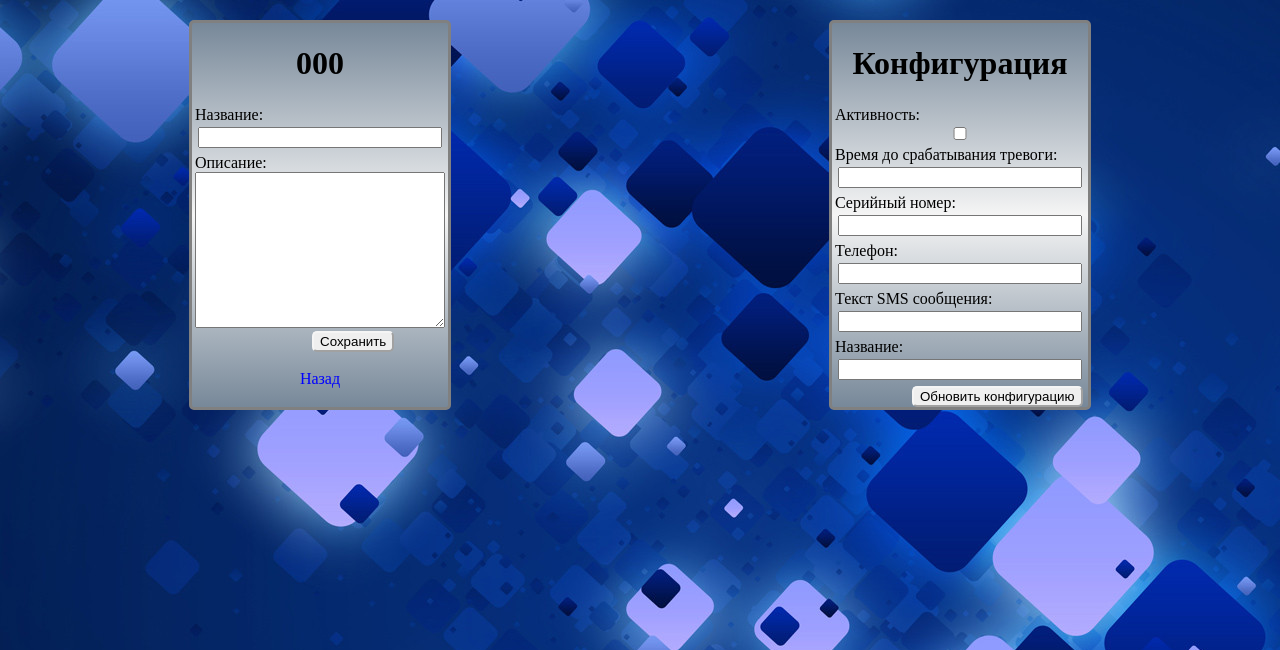
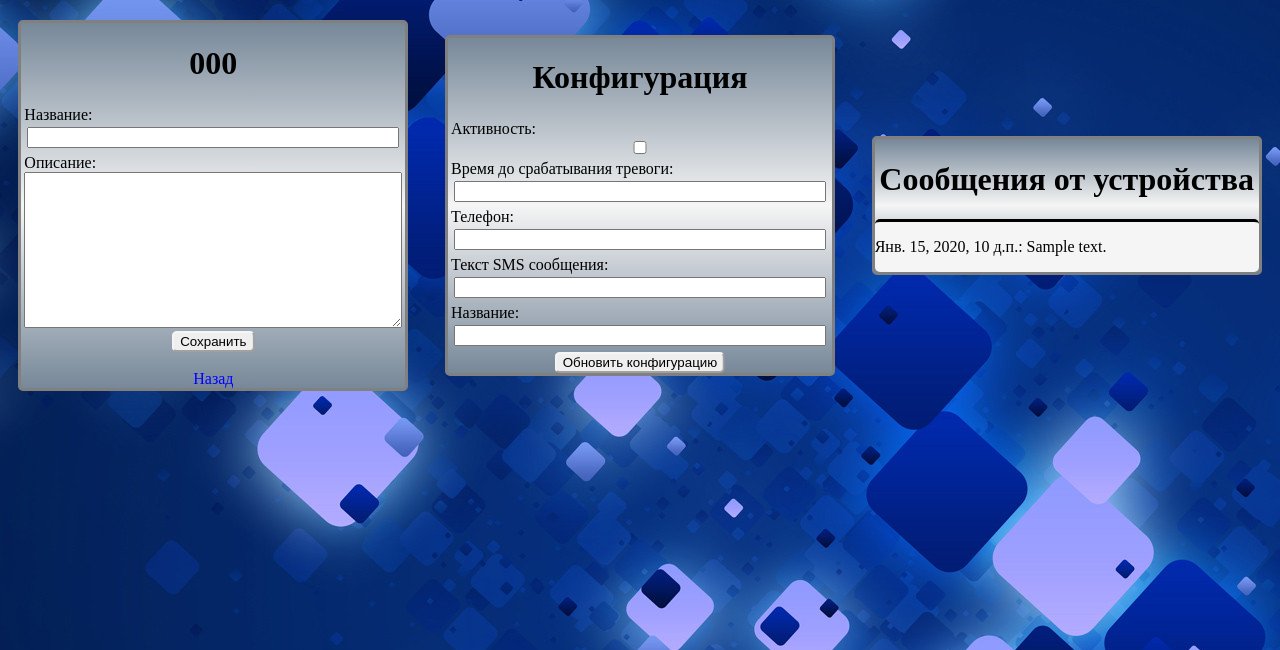
Before and after one commit to Aktay-0/Things-Master, a Django app: template gsm_manager/manager/templates/manager/device.html in a window 1280 px wide. Shown: the top 650 px of the page. Run offline with Django 3.2, Linux system fonts and the light colour scheme; tables that the repository leaves empty hold one stand-in row (values such as "Sample post"); the template is opened without the code that fills it: values that come from a table or form of the project are taken from there, most other values are stand-ins (such as "Sample title", 1, 10 or a date in 2020); data that the repository does not hold is empty.

Commit message:
Add functional for mqtt & device log & send sms

```diff
--- a/gsm_manager/gsm_manager/settings.py
+++ b/gsm_manager/gsm_manager/settings.py
@@ -122,6 +122,12 @@ STATIC_ROOT = os.path.join(BASE_DIR, 'staticfiles')
 MEDIA_ROOT = os.path.join(BASE_DIR, 'media')
 MEDIA_URL = '/media/'
 
+MQTT_HOST = '127.0.0.1'
+MQTT_PORT = 1883
+SEND_PHONE = ''
+SMSC_LOGIN = ''
+SMSC_PASSWORD = ''
+
 try:
     from .local_settings import *  # noqa
 except ImportError:
--- a/gsm_manager/manager/__init__.py
+++ b/gsm_manager/manager/__init__.py
@@ -0,0 +1,3 @@
+from . import mqtt
+
+mqtt.client.loop_start()
--- a/gsm_manager/manager/admin.py
+++ b/gsm_manager/manager/admin.py
@@ -3,3 +3,4 @@ from .models import *
 
 # Register your models here.
 admin.site.register(Device)
+admin.site.register(DeviceLog)
--- a/gsm_manager/manager/forms.py
+++ b/gsm_manager/manager/forms.py
@@ -33,7 +33,7 @@ class DeviceEditForm(forms.Form):
 class DeviceConfigForm(forms.Form):
     active = forms.BooleanField(label='Активность', required=False)
     alarmTime = forms.CharField(label='Время до срабатывания тревоги', required=True)
-    id = forms.CharField(label='Серийный номер', required=True)
+    #id = forms.CharField(label='Серийный номер', required=True)
     phone = forms.CharField(label='Телефон', required=True)
     smsText = forms.CharField(label='Текст SMS сообщения', required=True)
     name = forms.CharField(label='Название', required=True)
--- a/gsm_manager/manager/models.py
+++ b/gsm_manager/manager/models.py
@@ -1,5 +1,6 @@
 from django.db import models
 from django.conf import settings
+from django.utils import timezone
 
 # Create your models here.
 
@@ -9,3 +10,9 @@ class Device(models.Model):
     serial_number = models.CharField('Серийный номер', primary_key = True, max_length = 200, null = False)
     name = models.CharField('Название', max_length = 255, null = False)
     description = models.TextField('Описание', blank = True)
+    config = models.TextField('Конфигурация устройства', blank = True)
+
+class DeviceLog(models.Model):
+    device = models.ForeignKey('Device', on_delete = models.CASCADE)
+    date = models.DateTimeField(default=timezone.now)
+    message = models.TextField('Сообщение', blank = True)
--- a/gsm_manager/manager/static/css/style.css
+++ b/gsm_manager/manager/static/css/style.css
@@ -10,6 +10,57 @@
     display: flex;
     flex-direction: column;
 }
+
+.profile-block {
+    margin-top: 20px;
+    margin-left: 40%;
+    width: 20%;
+    border-color: grey;
+    border-width: 3px;
+    border-style: solid;
+    border-radius: 5px;
+    background: linear-gradient(lightslategray, whitesmoke,  lightslategray);
+    display: flex;
+    flex-direction: column;
+}
+
+.register-device-block {
+    margin-top: 20px;
+    margin-left: 40%;
+    width: 20%;
+    border-color: grey;
+    border-width: 3px;
+    border-style: solid;
+    border-radius: 5px;
+    background: linear-gradient(lightslategray, whitesmoke,  lightslategray);
+    display: flex;
+    flex-direction: column;
+}
+
+.device-data-block {
+    margin-top: 20px;
+    width: 20%;
+    border-color: grey;
+    border-width: 3px;
+    border-style: solid;
+    border-radius: 5px;
+    background: linear-gradient(lightslategray, whitesmoke,  lightslategray);
+    display: flex;
+    flex-direction: column;
+}
+
+.device-config-block {
+    margin-top: 20px;
+    width: 20%;
+    border-color: grey;
+    border-width: 3px;
+    border-style: solid;
+    border-radius: 5px;
+    background: linear-gradient(lightslategray, whitesmoke,  lightslategray);
+    display: flex;
+    flex-direction: column;
+}
+
 
 a {
     text-decoration: none;
@@ -65,23 +116,33 @@ body {
 }
 
 .login-btn {
-    margin-left: 16vh;
+    position: relative;
+    left: 50%;
+    transform: translate(-50%, 0);
 }
 
 .dev-btn {
-    margin-left: 15vh;
+    position: relative;
+    left: 50%;
+    transform: translate(-50%, 0);
 }
 
 .conf-btn {
-    margin-left: 10vh;
+    position: relative;
+    left: 50%;
+    transform: translate(-50%, 0);
 }
 
 .reg-btn {
-    margin-left: 15vh;
+    position: relative;
+    left: 50%;
+    transform: translate(-50%, 0);
 }
 
 .profile-btn {
-    margin-left: 15vh;
+    position: relative;
+    left: 50%;
+    transform: translate(-50%, 0);
 }
 
 .device-box {
@@ -186,12 +247,122 @@ body {
     margin: 3px;
 }
 
+.profile-block button {
+    border-radius: 5px;
+    border-color: whitesmoke;
+}
+
+.profile-block p {
+    margin: 3px;
+    display: flex;
+    flex-direction: column;
+}
+
+.profile-block h1 {
+    text-align: center;
+}
+
+.profile-block p input {
+    margin: 3px;
+}
+
+.register-device-block button {
+    border-radius: 5px;
+    border-color: whitesmoke;
+}
+
+.register-device-block p {
+    margin: 3px;
+    display: flex;
+    flex-direction: column;
+}
+
+.register-device-block h1 {
+    text-align: center;
+}
+
+.register-device-block p input {
+    margin: 3px;
+}
+
+.device-data-block button {
+    border-radius: 5px;
+    border-color: whitesmoke;
+}
+
+.device-data-block p {
+    margin: 3px;
+    display: flex;
+    flex-direction: column;
+}
+
+.device-data-block h1 {
+    text-align: center;
+}
+
+.device-data-block p input {
+    margin: 3px;
+}
+
+.device-config-block button {
+    border-radius: 5px;
+    border-color: whitesmoke;
+}
+
+.device-config-block p {
+    margin: 3px;
+    display: flex;
+    flex-direction: column;
+}
+
+.device-config-block h1 {
+    text-align: center;
+}
+
+.device-config-block p input {
+    margin: 3px;
+}
+
 .block-device {
     display: flex;
     flex-direction: row;
     justify-content: space-around;
+    flex-wrap: wrap;
+    align-items: center;
+}
+
+.block-device>* {
+    flex: 0 0 30%;
 }
 
 .block-device .login-block{
     margin-left: 0;
 }
+
+.log-block {
+    margin-top: 20px;
+    display: inline-block;
+    vertical-align: top;
+    width: 30%;
+    border-color: grey;
+    border-width: 3px;
+    border-style: solid;
+    border-radius: 5px;
+    background: linear-gradient(lightslategray, whitesmoke,  lightslategray);
+}
+
+.log-block h1 {
+    text-align: center;
+}
+
+.message-block {
+    overflow-y: scroll;
+    width: 100%;
+    max-height: 80vh;
+    margin-top: 20px;
+    border-top-color: grey;
+    border-top: 3px;
+    border-top-style: solid;
+    border-radius: 5px;
+    background: whitesmoke;
+}
--- a/gsm_manager/manager/templates/manager/device.html
+++ b/gsm_manager/manager/templates/manager/device.html
@@ -2,7 +2,7 @@
 
 {% block content %}
 <div class="block-device">
-<div class="login-block">
+<div class="device-data-block">
 <h1>{{ device.serial_number }}</h1>
 <form action="." method="POST" class="login-form">{% csrf_token %}
     <input type="hidden" name="serial" value="{{ device.serial_number }}">
@@ -12,7 +12,7 @@
     <div class="reg-log-info"><a href="/">Назад</a></div>
 </form>
 </div>
-<div class="login-block">
+<div class="device-config-block">
     <h1>Конфигурация</h1>
     <form action="/save_config/" method="POST" class="login-form">{% csrf_token %}
         <input type="hidden" name="serial" value="{{ device.serial_number }}">
@@ -20,5 +20,13 @@
         <button type="submit" class="conf-btn">Обновить конфигурацию</button>
     </form>
 </div>
+<div class="log-block">
+<h1>Сообщения от устройства</h1>
+<div class="message-block">
+    {% for log in logs %}
+    <p>{{ log.date }}: {{ log.message|linebreaksbr }}</p>
+    {% endfor %}
+</div>
+</div>
 </div>
 {% endblock %}
--- a/gsm_manager/manager/templates/manager/profile.html
+++ b/gsm_manager/manager/templates/manager/profile.html
@@ -1,7 +1,7 @@
 {% extends 'manager/base.html' %}
 
 {% block content %}
-<div class="login-block">
+<div class="profile-block">
     <h1>Профиль</h1>
     <form action="." method="POST" class="login-form">{% csrf_token %}
         {{ form.as_p }}
--- a/gsm_manager/manager/templates/manager/register_device.html
+++ b/gsm_manager/manager/templates/manager/register_device.html
@@ -1,7 +1,7 @@
 {% extends 'manager/base.html' %}
 
 {% block content %}
-<div class="login-block">
+<div class="register-device-block">
     <h1>Регистрация устройства</h1>
     <form action="." method="POST" class="login-form">{% csrf_token %}
         {{ form.as_p }}
```
Also changed, not shown: gsm_manager/manager/iotc.py (deleted, +0 -25 lines), gsm_manager/manager/mqtt.py (added, +63 -0 lines), gsm_manager/manager/smsc_api.py (added, +229 -0 lines), gsm_manager/manager/views.py (+40 -20 lines), gsm_manager/manager/migrations/0002_devicelog.py (added), gsm_manager/manager/migrations/0003_device_config.py (added). Lines whose indentation alone changed are shown as unchanged.
